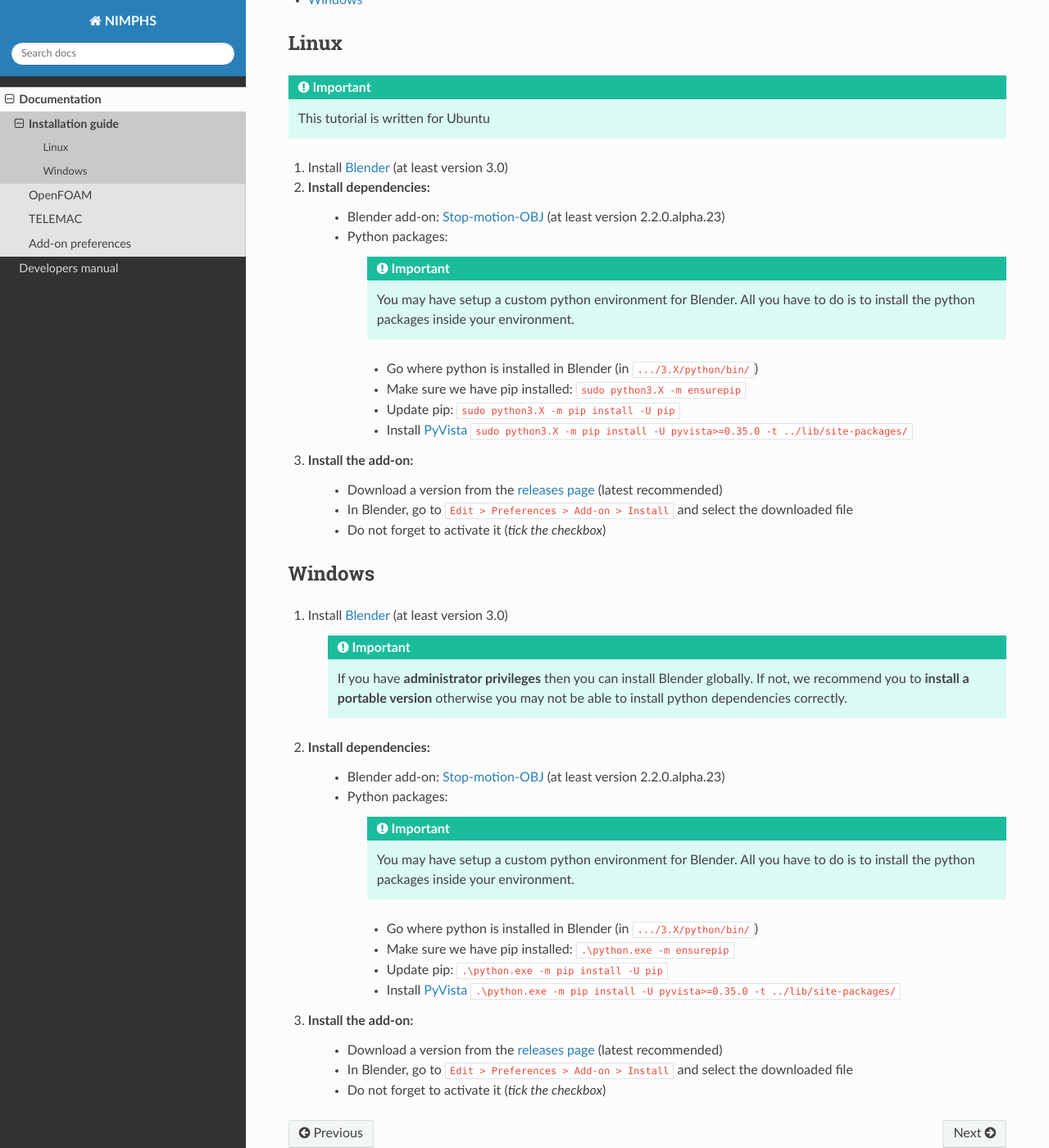
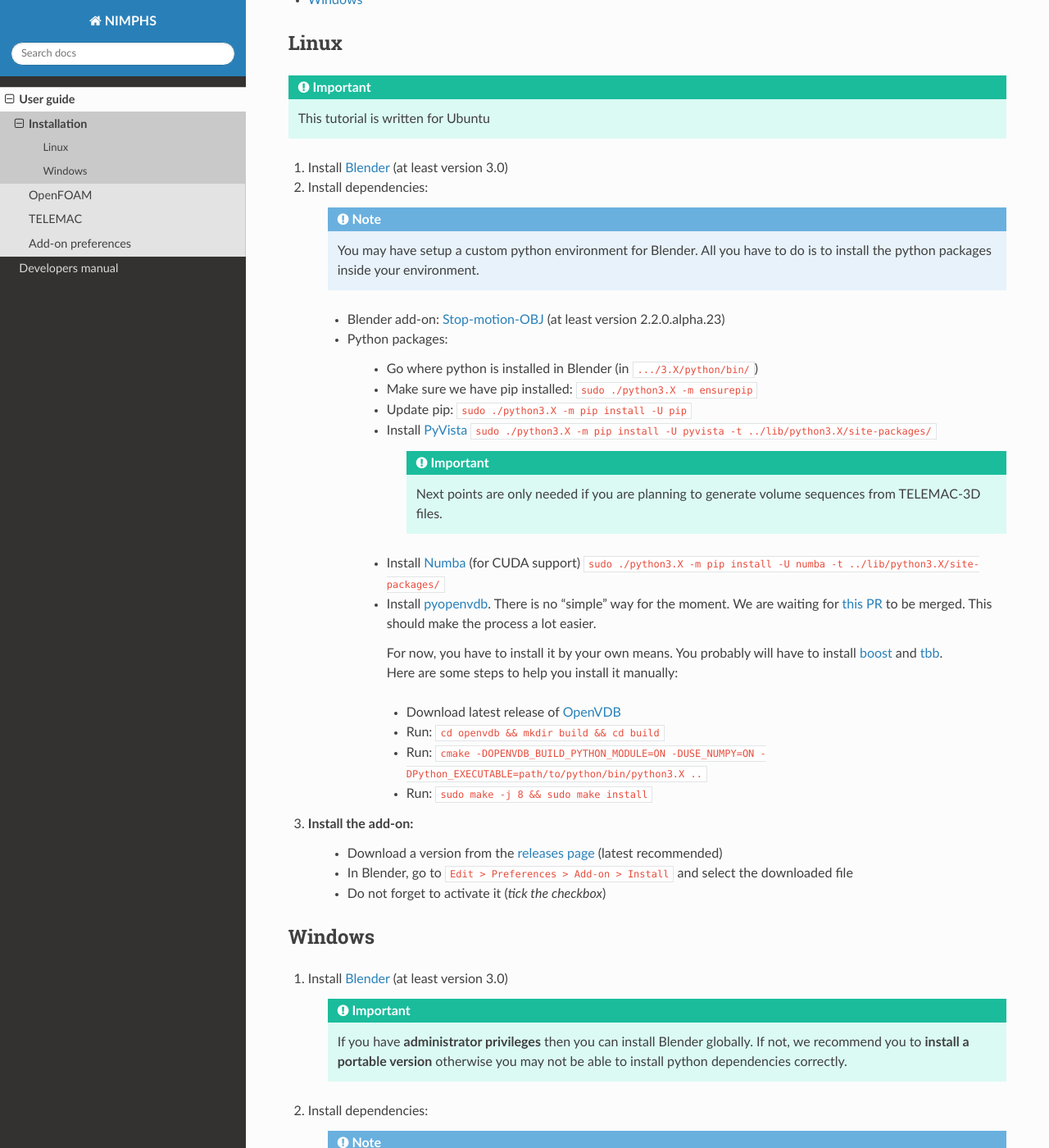
Before and after one commit to Artelia/NIMPHS, a Sphinx documentation site: the page built from docs/source/users/installation.rst, in a window 1280 px wide and 1400 px high, scrolled down 196 px. Shown: the whole window at 82% size. Built offline with Sphinx 7.4.7 and the Read the Docs theme 2.0.0, drawn with Linux system fonts in a browser that asks for light colours; pages that are not in the unit, such as notebooks, are missing from menus; some of the changed text lies outside the part shown.

Commit message:
[Docs] Updated installation instructions

```diff
--- a/docs/source/users/index.rst
+++ b/docs/source/users/index.rst
@@ -1,7 +1,7 @@
 .. _user-documentation:
 
-Documentation
-=============
+User guide
+==========
 
 .. toctree::
     :maxdepth: 2
--- a/docs/source/users/installation.rst
+++ b/docs/source/users/installation.rst
@@ -18,20 +18,36 @@
 #. Install `Blender <https://www.blender.org/download/>`_ (at least version 3.0)
 
 #. Install dependencies:
+
+    .. note::
+        You may have setup a custom python environment for Blender.
+        All you have to do is to install the python packages inside your environment.
+
     * Blender add-on: `Stop-motion-OBJ <https://github.com/neverhood311/Stop-motion-OBJ/releases>`_ (at least version 2.2.0.alpha.23)
     * Python packages:
 
-        .. important::
-            You may have setup a custom python environment for Blender.
-            All you have to do is to install the python packages inside your environment.
+        * Go where python is installed in Blender (in ``.../3.X/python/bin/``)
+        * Make sure we have pip installed: ``sudo ./python3.X -m ensurepip``
+        * Update pip: ``sudo ./python3.X -m pip install -U pip``
+        * Install `PyVista <https://docs.pyvista.org/#>`_ ``sudo ./python3.X -m pip install -U pyvista -t ../lib/python3.X/site-packages/``
 
-        * Go where python is installed in Blender (in ``.../3.X/python/bin/``)
-        * Make sure we have pip installed: ``sudo python3.X -m ensurepip``
-        * Update pip: ``sudo python3.X -m pip install -U pip``
-        * Install `PyVista <https://docs.pyvista.org/#>`_ ``sudo python3.X -m pip install -U pyvista>=0.35.0 -t ../lib/site-packages/``
+            .. important::
+                Next points are only needed if you are planning to generate volume sequences from TELEMAC-3D files.
+
+        * Install `Numba <https://numba.pydata.org/numba-doc/latest/index.html>`_ (for CUDA support) ``sudo ./python3.X -m pip install -U numba -t ../lib/python3.X/site-packages/``
+        * Install `pyopenvdb <https://github.com/AcademySoftwareFoundation/openvdb>`_. There is no "simple" way for the moment.
+          We are waiting for `this PR <https://github.com/AcademySoftwareFoundation/openvdb/pull/1377>`_ to be merged. This should make the process a lot easier.
+
+          |     For now, you have to install it by your own means. You probably will have to install `boost <https://www.boost.org/>`_ and `tbb <https://github.com/oneapi-src/oneTBB>`_.
+          |     Here are some steps to help you install it manually:
+
+          * Download latest release of `OpenVDB <https://github.com/AcademySoftwareFoundation/openvdb/releases>`_
+          * Run: ``cd openvdb && mkdir build && cd build``
+          * Run: ``cmake -DOPENVDB_BUILD_PYTHON_MODULE=ON -DUSE_NUMPY=ON -DPython_EXECUTABLE=path/to/python/bin/python3.X ..``
+          * Run: ``sudo make -j 8 && sudo make install``
 
 #. Install the add-on:
-    * Download a version from the `releases page <https://gitlab.arteliagroup.com/water/hydronum/toolsbox_blender/-/releases>`_ (latest recommended)
+    * Download a version from the `releases page <https://github.com/Artelia/NIMPHS/releases>`_ (latest recommended)
     * In Blender, go to ``Edit > Preferences > Add-on > Install`` and select the downloaded file
     * Do not forget to activate it (`tick the checkbox`)
 
@@ -49,19 +65,30 @@
         to install python dependencies correctly.
 
 #. Install dependencies:
+
+    .. note::
+        You may have setup a custom python environment for Blender.
+        All you have to do is to install the python packages inside your environment.
+
     * Blender add-on: `Stop-motion-OBJ <https://github.com/neverhood311/Stop-motion-OBJ/releases>`_ (at least version 2.2.0.alpha.23)
     * Python packages:
-
-        .. important::
-            You may have setup a custom python environment for Blender.
-            All you have to do is to install the python packages inside your environment.
 
         * Go where python is installed in Blender (in ``.../3.X/python/bin/``)
         * Make sure we have pip installed: ``.\python.exe -m ensurepip``
         * Update pip: ``.\python.exe -m pip install -U pip``
-        * Install `PyVista <https://docs.pyvista.org/#>`_ ``.\python.exe -m pip install -U pyvista>=0.35.0 -t ../lib/site-packages/``
+        * Install `PyVista <https://docs.pyvista.org/#>`_ ``.\python.exe -m pip install -U pyvista -t ../lib/site-packages/``
+
+            .. important::
+                Next points are only needed if you are planning to generate volume sequences from TELEMAC-3D files.
+
+        * Install `Numba <https://numba.pydata.org/numba-doc/latest/index.html>`_ (for CUDA support) ``.\python.exe -m pip install -U numba -t ../lib/site-packages/``
+        * Install `pyopenvdb <https://github.com/AcademySoftwareFoundation/openvdb>`_. There is no "simple" way for the moment.
+          We are waiting for `this PR <https://github.com/AcademySoftwareFoundation/openvdb/pull/1377>`_ to be merged. This should make the process a lot easier.
+
+          |     For now, you have to install it by your own means. You probably will have to install `boost <https://www.boost.org/>`_ and `tbb <https://github.com/oneapi-src/oneTBB>`_.
+          |     [TODO]
 
 #. Install the add-on:
-    * Download a version from the `releases page <https://gitlab.arteliagroup.com/water/hydronum/toolsbox_blender/-/releases>`_ (latest recommended)
+    * Download a version from the `releases page <https://github.com/Artelia/NIMPHS/releases>`_ (latest recommended)
     * In Blender, go to ``Edit > Preferences > Add-on > Install`` and select the downloaded file
     * Do not forget to activate it (`tick the checkbox`)
```
Also changed, not shown: other parts of docs/source/users/installation.rst (+2 -2 lines), docs/source/index.rst (+10 -0 lines).
